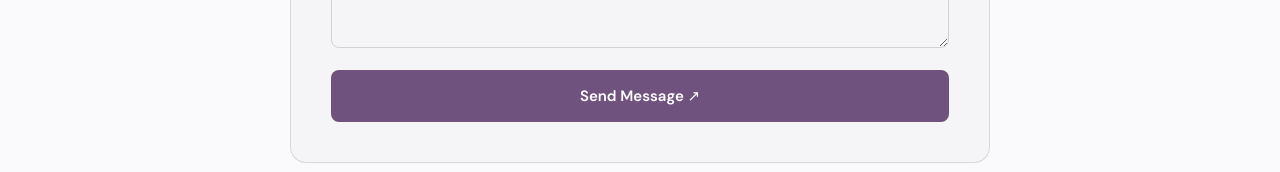
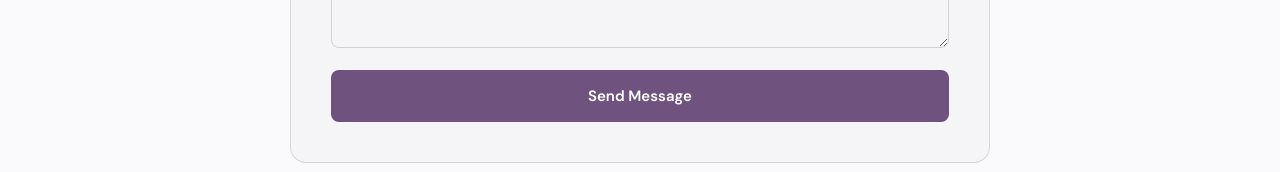
Before and after one commit to fotounshaqra/Analytics-Portfolio, a React (Vite) app: page / in a window 1280 px wide. Shown: the part 8115-8287 px from the top of the page. Built offline with nearby package versions, Linux system fonts and the light colour scheme.

Commit message:
Update button text to remove arrow

```diff
--- a/src/App.jsx
+++ b/src/App.jsx
@@ -693,7 +693,7 @@ function App() {
         </div>
 
         <button type="submit" className="contact-send">
-          Send Message ↗
+          Send Message
         </button>
 
 
```
